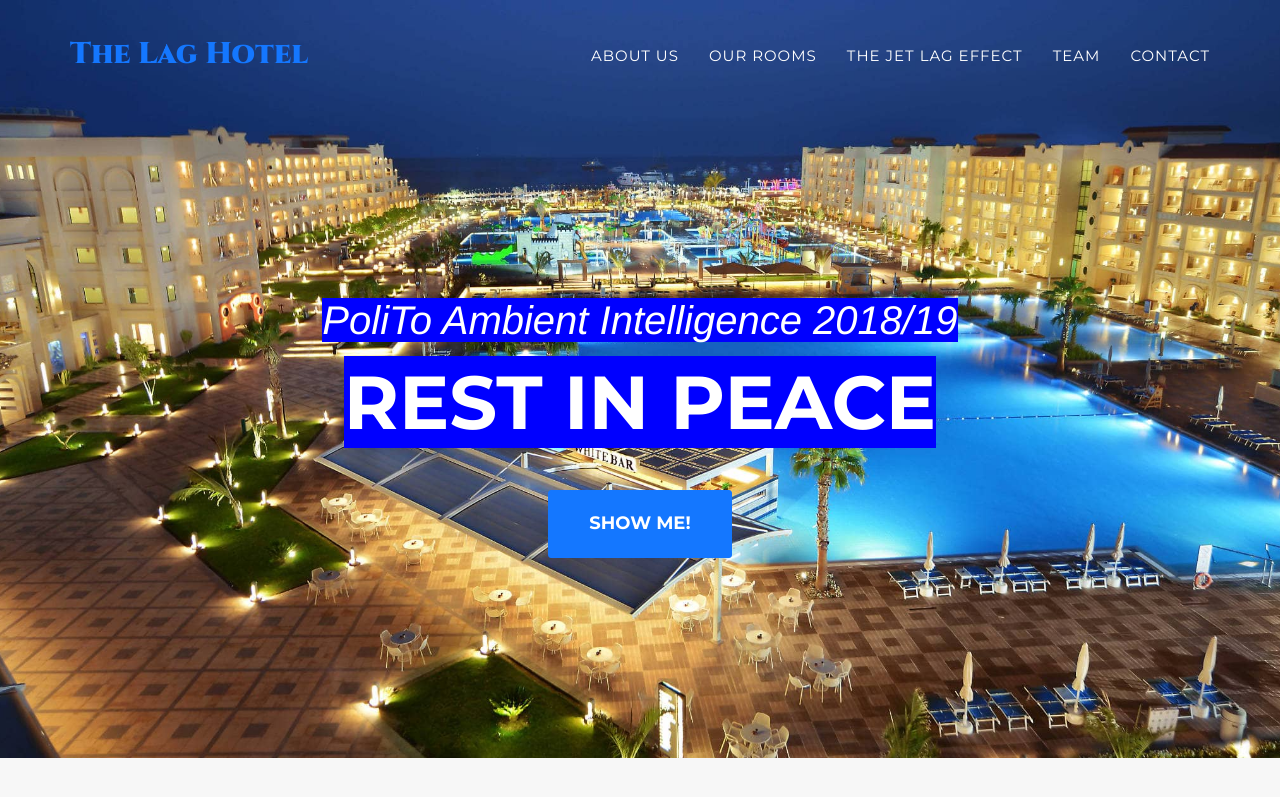
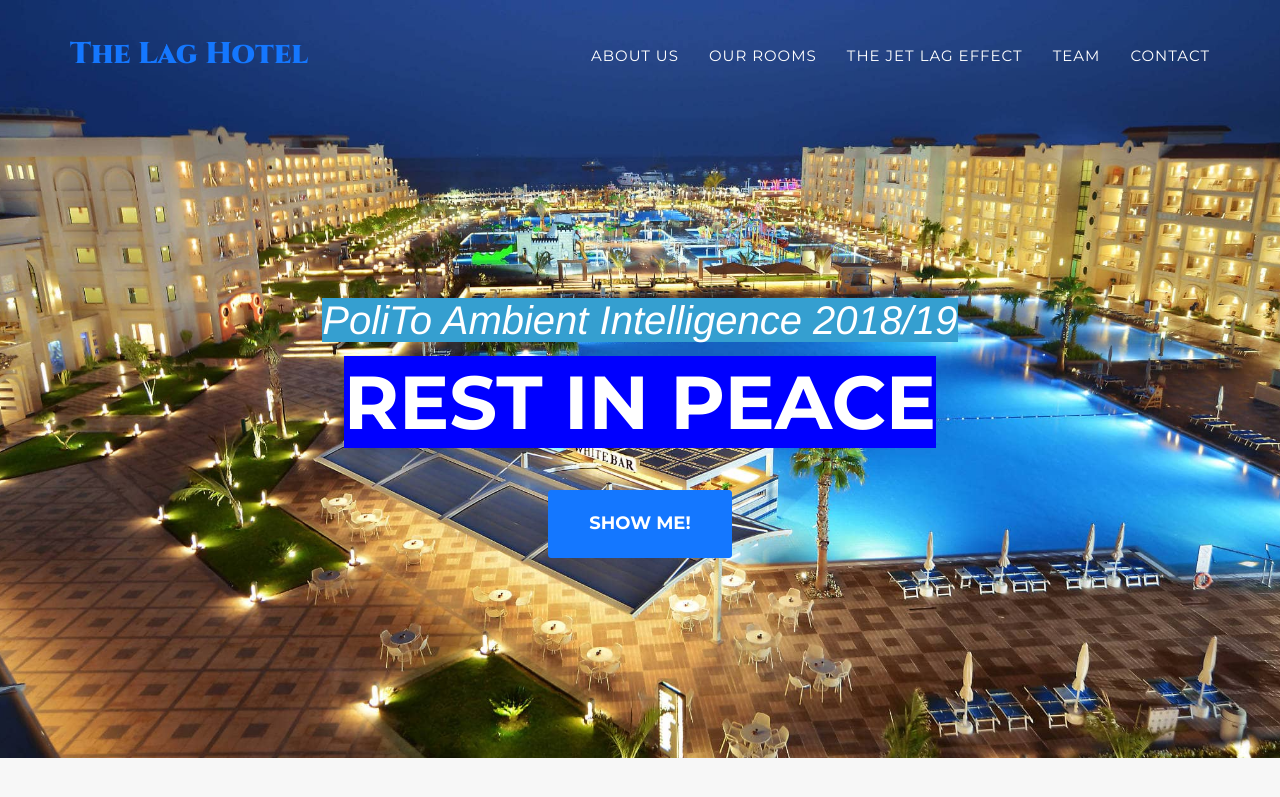
Before and after one commit to VincentGautier/Hotel-web-site, a Jekyll site: the page built from index.html, in a window 1280 px wide and 900 px high. Shown: the top 797 px of the window. Built offline with Jekyll 4.4.1, drawn with Linux system fonts in a browser that asks for light colours; some web fonts are replaced.

Commit message:
Update header.html

```diff
--- a/_includes/header.html
+++ b/_includes/header.html
@@ -45,7 +45,7 @@
     <header>
         <div class="container">
             <div class="intro-text">
-                <div class="intro-lead-in"><span style="background:#0000FF">PoliTo Ambient Intelligence 2018/19</span></div>
+                <div class="intro-lead-in"><span style="background:#359FD0">PoliTo Ambient Intelligence 2018/19</span></div>
                 <div class="intro-heading"><span style="background:#0000FF">Rest in peace</span></div>
                 <a href="#vision" class="page-scroll btn btn-xl">Show me!</a>
             </div>
```
